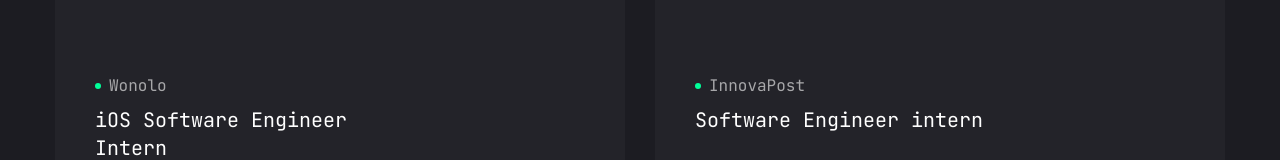
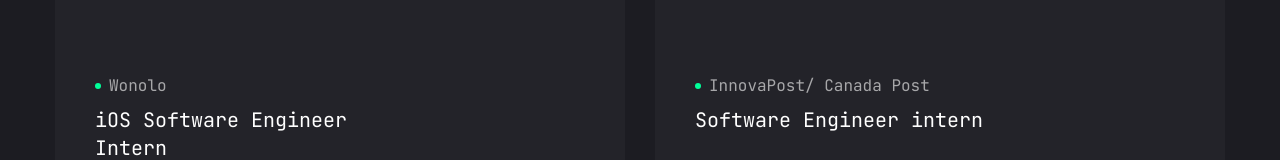
Before and after one commit to mariak211/achuoth-portfolio, a Next.js app: page /work in a window 1280 px wide. Shown: the part 698-858 px from the top of the page. Built offline with nearby package versions, Linux system fonts and the light colour scheme.

Commit message:
fix innovapost jd

```diff
--- a/Constants/index.ts
+++ b/Constants/index.ts
@@ -58,7 +58,7 @@ export const experience = {
     },
 
     {
-      company: "InnovaPost",
+      company: "InnovaPost/ Canada Post",
       location: "Ottawa, Ontario, Canada",
       position: "Software Engineer intern",
       duration: "Jan - May 2021",
```
Also changed, not shown: 1 other file (tests, documents, lock files or other folders).
